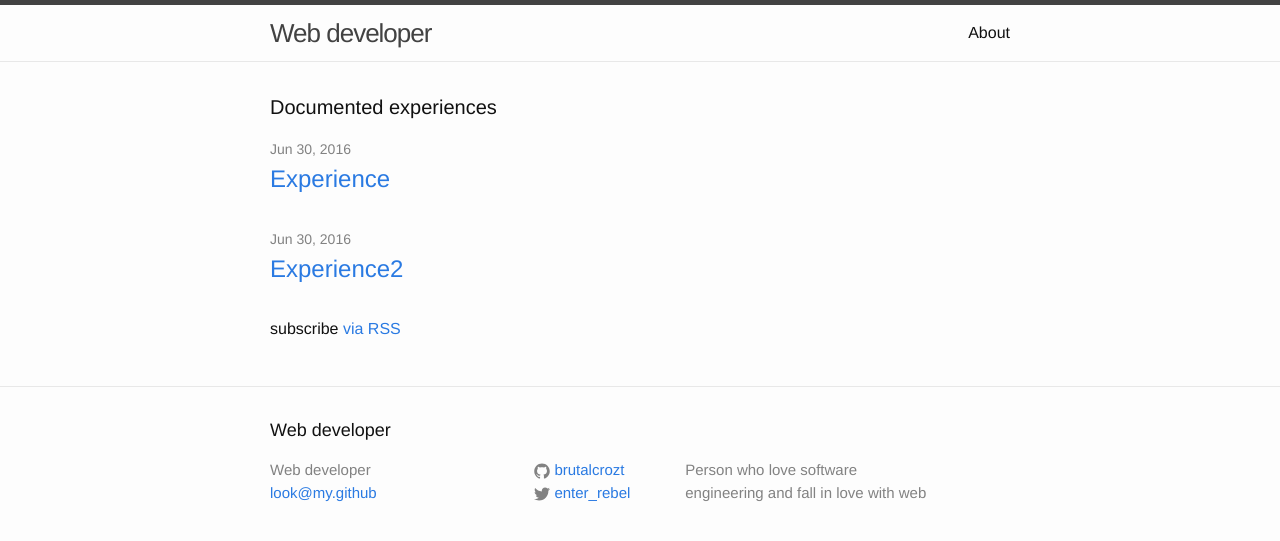
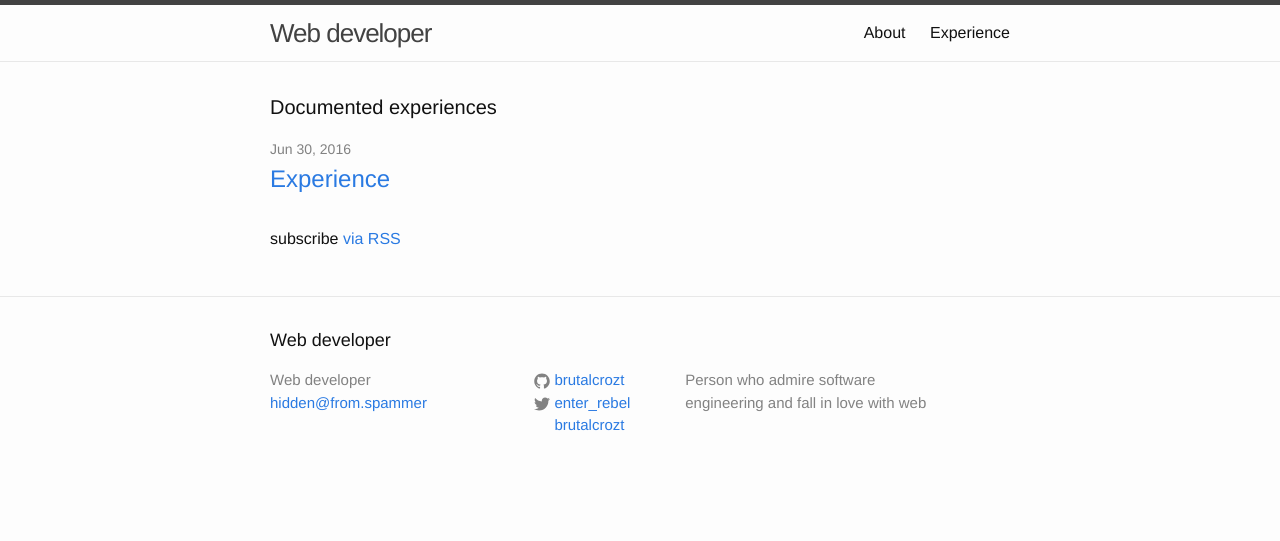
Before and after one commit to sukrosono/sukrosono.github.io, a Jekyll site: the page built from index.html, in a window 1280 px wide. Shown: the top 541 px of the page. Built offline with Jekyll 4.4.1, drawn with Linux system fonts in a browser that asks for light colours.

Commit message:
add stackoverflow link

```diff
--- a/_config.yml
+++ b/_config.yml
@@ -7,10 +7,10 @@
 
 # Site settings
 title: Web developer
-email: look@my.github
-description: Person who love software engineering and fall in love with web
+email: hidden@from.spammer
+description: Person who admire software engineering and fall in love with web
 baseurl:  # the subpath of your site, e.g. /blog
-url: "http://http://brutalcrozt.github.io" # the base hostname & protocol for your site
+url: "http://brutalcrozt.github.io" # the base hostname & protocol for your site
 twitter_username: enter_rebel
 github_username:  brutalcrozt
 github: [metadata]
@@ -32,5 +32,6 @@ gist:
   noscript: false
 gems:
     - jekyll-sitemap
+    - jekyll-coffeescript
 # Build settings
 markdown: kramdown
--- a/_includes/footer.html
+++ b/_includes/footer.html
@@ -25,6 +25,11 @@
             {% include icon-twitter.html username=site.twitter_username %}
           </li>
           {% endif %}
+          {% if site.github_username %}
+          <li>
+            {% include icon-stackoverflow.html username='brutalcrozt' %}
+          </li>
+          {% endif %}
         </ul>
       </div>
 
--- /dev/null
+++ b/_includes/icon-stackoverflow.html
@@ -0,0 +1,8 @@
+<a href="http://stackoverflow.com/cv/{{include.username}}">
+  <span class="icon">
+    {% include icon-stackoverflow.svg %}
+  </span>
+  <span class="username">
+    {{ include.username }}
+  </span>
+</a>
```
Also changed, not shown: _experiences/ex-2.md (deleted, +0 -16 lines), _includes/icon-twitter.html (+8 -1 lines), _save-html/CrossLine-web.md (deleted, +0 -19 lines), _save-html/cut.svg.md (added, +2 -0 lines), experiences/index.md (added, +7 -0 lines), todo.md (+3 -0 lines), _includes/icon-stackoverflow.svg (added).
